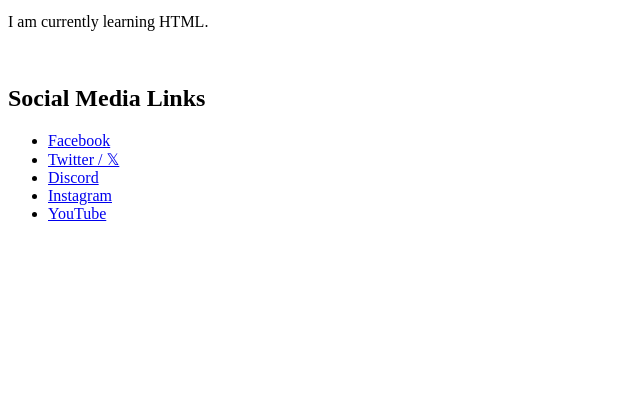
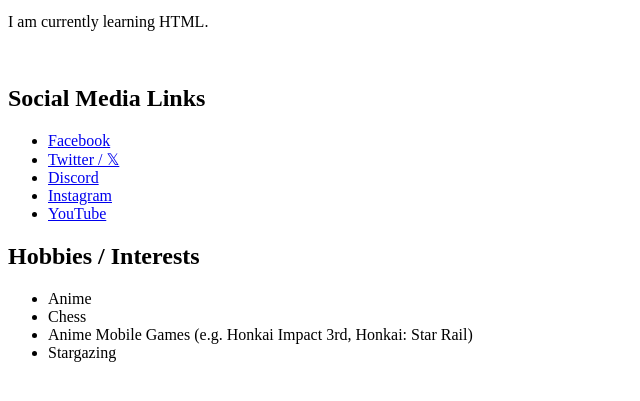
Before and after one commit to ninehartt/html-personal-page, a plain HTML site: page index.html in a window 1280 px wide. Shown: the part 101-502 px from the top of the page, without its empty margins (0-640 px from the left). Drawn offline with Linux system fonts and the light colour scheme.

Commit message:
Add unordered list for hobbies/interest

```diff
--- a/index.html
+++ b/index.html
@@ -18,5 +18,12 @@
         <li><a href="https://www.instagram.com/ninehartt" target="_blank">Instagram</a></li>
         <li><a href="https://www.youtube.com/@ninehartt" target="_blank">YouTube</a></li>
     </ul>
+    <h2>Hobbies / Interests</h2>
+    <ul>
+        <li>Anime</li>
+        <li>Chess</li>
+        <li>Anime Mobile Games (e.g. Honkai Impact 3rd, Honkai: Star Rail)</li>
+        <li>Stargazing</li>
+    </ul>
 </body>
 </html>
```
